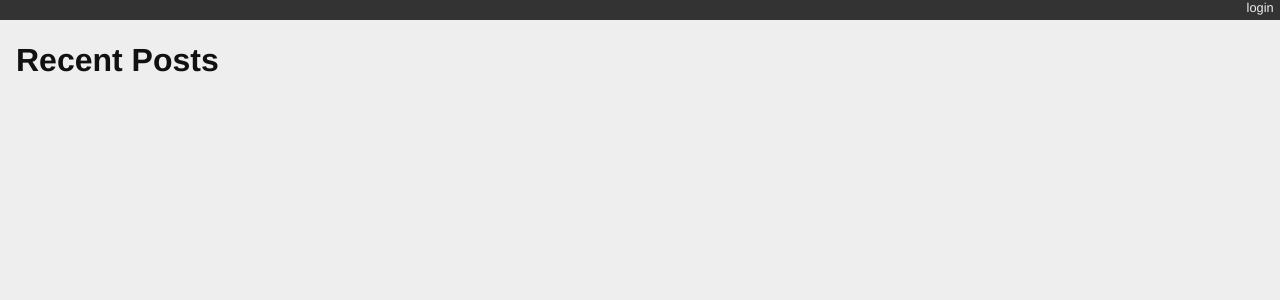
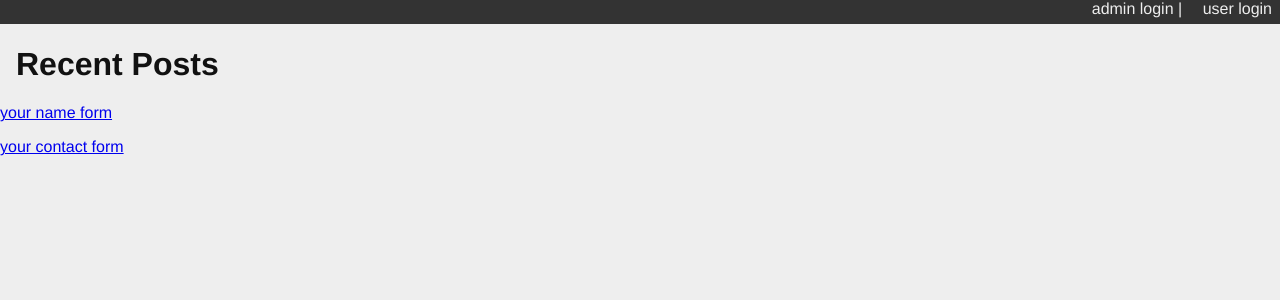
Before and after one commit to jfollet/myblog, a Django app: page / in a window 1280 px wide. Shown: the top 300 px of the page. Run offline with Django 3.2, Linux system fonts and the light colour scheme; data that the repository does not hold is empty.

Commit message:
Got thanks to finally work and a login and login link in the base template

```diff
--- a/myapp/static/django_blog.css
+++ b/myapp/static/django_blog.css
@@ -22,7 +22,7 @@ body {
     list-style-type: none;
     text-align: right;
     color: #eee;
-    font-size: 80%;
+    font-size: 100%;
     padding-bottom: 0.4em;
 }
 #control-bar li {
--- a/myapp/urls.py
+++ b/myapp/urls.py
@@ -1,10 +1,12 @@
-from django.conf.urls import url, include
+from django.conf.urls import url
+from django.views.generic import TemplateView
 
-from myapp.views import list_view, detail_view, get_name, get_contact
+from myapp.views import list_view, detail_view, get_name, get_contact, logout_page
 
 urlpatterns = [
     url(r'^posts/(?P<post_id>\d+)/$', detail_view, name="blog_detail"),
     url(r'^$', list_view, name="blog_index"),
     url(r'^your-name/', get_name, name="blog_form"),
     url(r'^your-contact/', get_contact, name="blog_form2"),
+    url(r'^accounts/logout/', logout_page, name="logout"),
 ]
--- a/myapp/views.py
+++ b/myapp/views.py
@@ -1,3 +1,4 @@
+from django.contrib.auth import logout
 from django.http import HttpResponse, Http404, HttpResponseRedirect
 from django.shortcuts import render
 from django.template import RequestContext, loader
@@ -35,7 +36,8 @@ def get_name(request):
             # process the data in form.cleaned_data as required
             # ...
             # redirect to a new URL:
-            return HttpResponseRedirect('thanks.html')
+            template = loader.get_template('thanks.html')
+            return HttpResponse(template.render(), content_type="text/html")
 
     # if a GET (or any other method) we'll create a blank form
     else:
@@ -53,10 +55,18 @@ def get_contact(request):
             # process the data in form.cleaned_data as required
             # ...
             # redirect to a new URL:
-            return HttpResponseRedirect('/thanks/')
+            template = loader.get_template('thanks.html')
+            return HttpResponse(template.render(), content_type="text/html")
 
     # if a GET (or any other method) we'll create a blank form
     else:
         form = ContactForm()
 
     return render(request, 'contact.html', {'form': form})
+
+def logout_page(request):
+    """
+    Log users out and re-direct them to the main page.
+    """
+    logout(request)
+    return HttpResponseRedirect('/')
--- a/myblog/settings.py
+++ b/myblog/settings.py
@@ -137,3 +137,4 @@ TEMPLATE_CONTEXT_PROCESSORS = (
 )
 SOCIALACCOUNT_QUERY_EMAIL = True
 SITE_ID = 1
+LOGIN_REDIRECT_URL = '/'
--- a/myblog/templates/base.html
+++ b/myblog/templates/base.html
@@ -11,9 +11,11 @@
 <div id="header">
     <ul id="control-bar">
         {% if user.is_authenticated %}
-        <li> {{ user.get_username }}</li>
+        <li> {{ user.get_username }} | </li>
+        <li><a href="/accounts/logout/">logout</a></li>
         {% else %}
-        <li><a href="{% url 'admin:login' %}">login</a></li>
+        <li><a href="{% url 'admin:login' %}">admin login | </a></li>
+        <li><a href="/accounts/login/">user login </a></li>
         {% endif %}
     </ul>
 </div>
@@ -23,5 +25,7 @@
         {% endblock content %}
     </div>
 </div>
+<p><a href="/your-name/">your name form</a></p>
+<p><a href="/your-contact/">your contact form</a></p>
 </body>
 </html>
--- a/myblog/templates/thanks.html
+++ b/myblog/templates/thanks.html
@@ -3,7 +3,7 @@
 <head>
     <meta charset="UTF-8">
     <title>Thanks!</title>
-    <p>Thanks much named person!</p>
+    <p>Thanks named person!</p>
 </head>
 <body>
 
```
